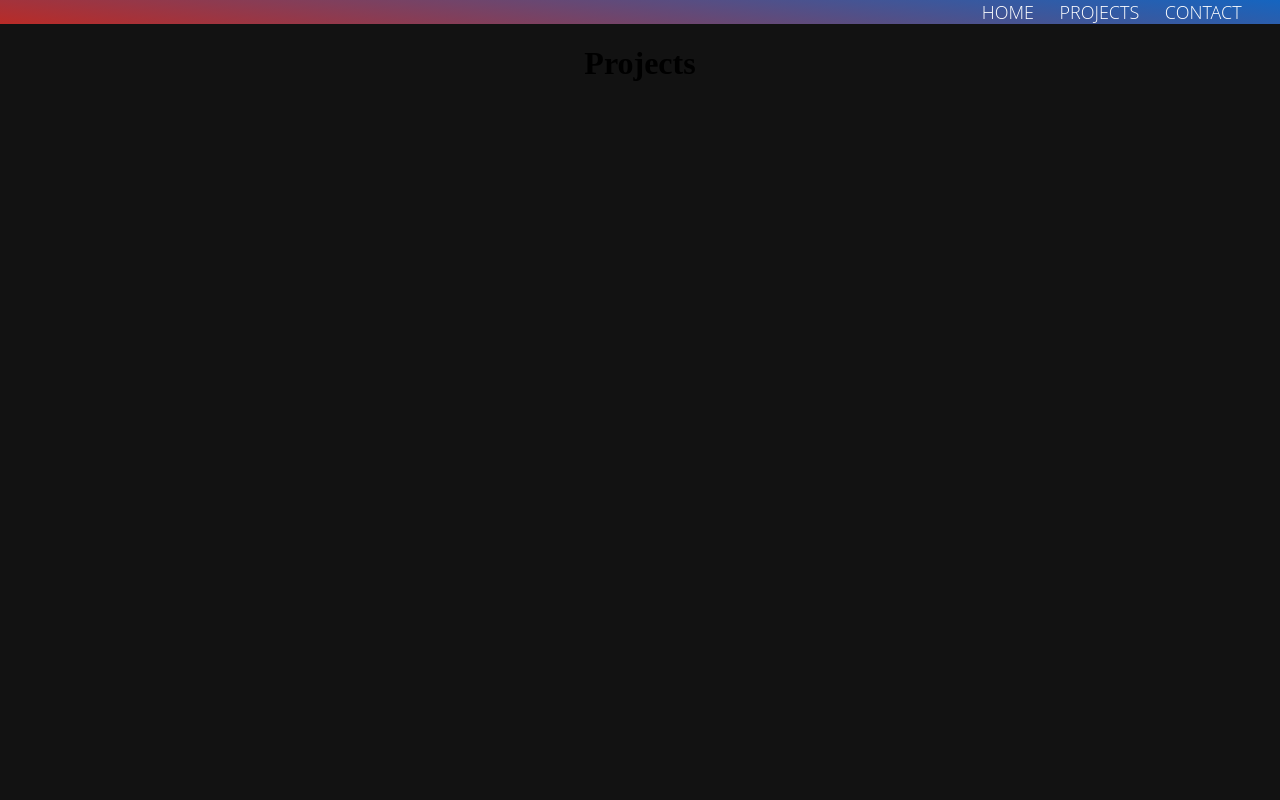
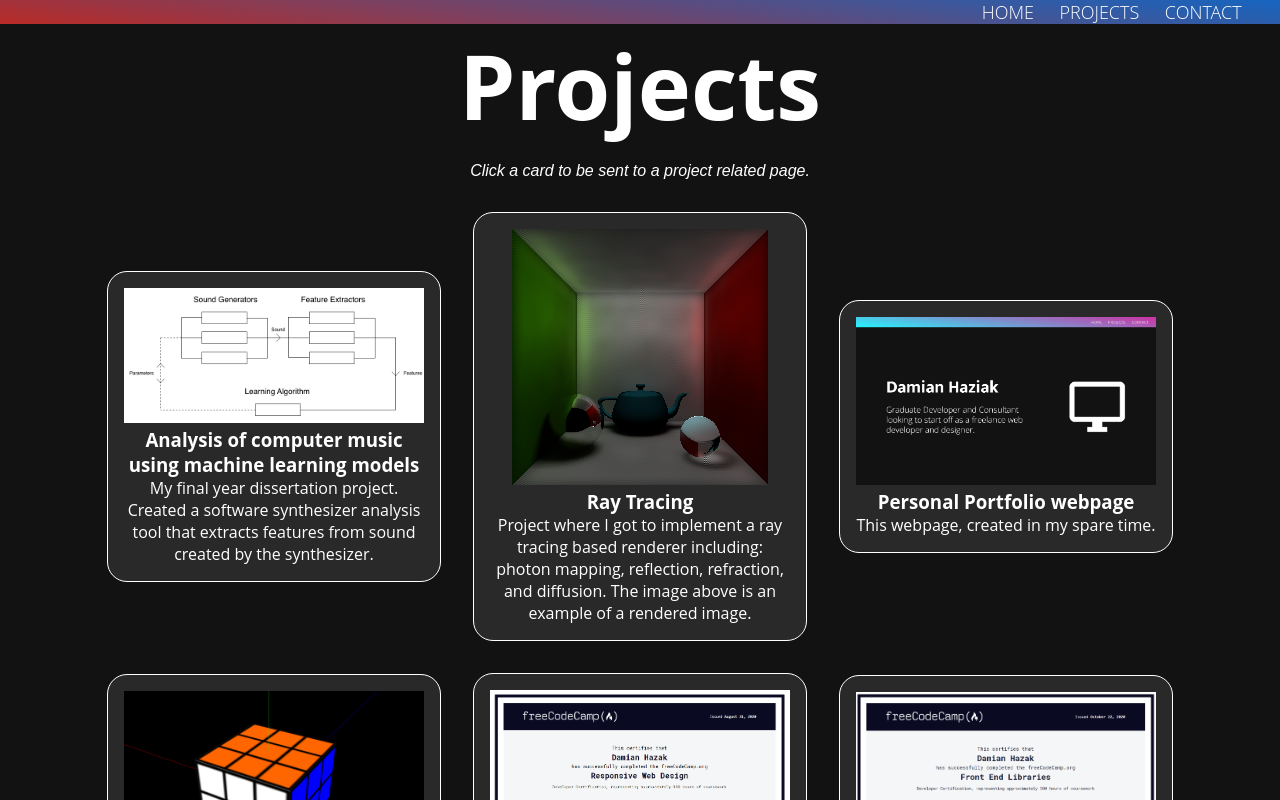
Before and after one commit to damotr0n/damianhaziak.github.io, a React (Create React App) app: page / in a window 1280 px wide. Both pictures are taken after a click on the link "PROJECTS". Shown: the top 800 px of the page. Built offline with nearby package versions, Linux system fonts and the light colour scheme.

Commit message:
transferred content to relevant pages

```diff
--- a/src/components/ContactContent.tsx
+++ b/src/components/ContactContent.tsx
@@ -1,10 +1,42 @@
 import React from 'react';
 
-// TODO: finish
+// TODO: convert to components
 function ContactContent() {
     return (
         <>
-            <h1>Contact</h1>
+            <h2 className="main-title">Contact</h2>
+            <p className="subtitle">Click on each icon to be sent to that webpage.</p>
+            <div className="card-container contact-card-container">
+
+                <a href="mailto:dmnhaziak3@gmail.com" target="_blank">
+                    <div className="card-contact">
+                        <svg enable-background="new 0 0 512 512" height="512" viewBox="0 0 512 512" width="512" xmlns="http://www.w3.org/2000/svg"><path d="m467 61h-422c-24.813 0-45 20.187-45 45v300c0 24.813 20.187 45 45 45h422c24.813 0 45-20.187 45-45v-300c0-24.813-20.187-45-45-45zm-65.19 30-145.81 108.785-145.81-108.785zm-356.81 0h15.021l187.009 139.523c2.661 1.985 5.815 2.977 8.97 2.977s6.309-.992 8.97-2.977l187.009-139.523h15.021c8.265 0 14.989 6.719 14.999 14.982l-225.999 168.796-225.999-168.796c.01-8.263 6.734-14.982 14.999-14.982zm202.024 214.518c2.662 1.988 5.819 2.982 8.976 2.982s6.314-.994 8.976-2.982l157.024-117.28v232.762h-332v-232.762zm-217.024 100.482v-262.575l30 22.407v255.168h-15c-8.271 0-15-6.729-15-15zm437 15h-15v-255.168l30-22.407v262.575c0 8.271-6.729 15-15 15z"/></svg>
+                        <h3 className="card-title">Email Me!</h3>
+                    </div>
+                </a>
+
+                <a href="https://www.linkedin.com/in/damian-haziak-9721a8148/" target="_blank">
+                    <div className="card-contact">
+                        <svg height="512pt" viewBox="0 0 512 512" width="512pt" xmlns="http://www.w3.org/2000/svg"><path d="m160.007812 423h-70v-226h70zm6.984376-298.003906c0-22.628906-18.359376-40.996094-40.976563-40.996094-22.703125 0-41.015625 18.367188-41.015625 40.996094 0 22.636718 18.3125 41.003906 41.015625 41.003906 22.617187 0 40.976563-18.367188 40.976563-41.003906zm255.007812 173.667968c0-60.667968-12.816406-105.664062-83.6875-105.664062-34.054688 0-56.914062 17.03125-66.246094 34.742188h-.066406v-30.742188h-68v226h68v-112.210938c0-29.386718 7.480469-57.855468 43.90625-57.855468 35.929688 0 37.09375 33.605468 37.09375 59.722656v110.34375h69zm90 153.335938v-392c0-33.085938-26.914062-60-60-60h-392c-33.085938 0-60 26.914062-60 60v392c0 33.085938 26.914062 60 60 60h392c33.085938 0 60-26.914062 60-60zm-60-412c11.027344 0 20 8.972656 20 20v392c0 11.027344-8.972656 20-20 20h-392c-11.027344 0-20-8.972656-20-20v-392c0-11.027344 8.972656-20 20-20zm0 0"/></svg>
+                        <h3 className="card-title">Find out my education and career history on LinkedIn!</h3>
+                    </div>
+                </a>
+
+                <a href="https://github.com/DamianHaziak/" target="_blank">
+                    <div className="card-contact">
+                        <svg enable-background="new 0 0 24 24" height="512" viewBox="0 0 24 24" width="512" xmlns="http://www.w3.org/2000/svg"><path d="m12 .5c-6.63 0-12 5.28-12 11.792 0 5.211 3.438 9.63 8.205 11.188.6.111.82-.254.82-.567 0-.28-.01-1.022-.015-2.005-3.338.711-4.042-1.582-4.042-1.582-.546-1.361-1.335-1.725-1.335-1.725-1.087-.731.084-.716.084-.716 1.205.082 1.838 1.215 1.838 1.215 1.07 1.803 2.809 1.282 3.495.981.108-.763.417-1.282.76-1.577-2.665-.295-5.466-1.309-5.466-5.827 0-1.287.465-2.339 1.235-3.164-.135-.298-.54-1.497.105-3.121 0 0 1.005-.316 3.3 1.209.96-.262 1.98-.392 3-.398 1.02.006 2.04.136 3 .398 2.28-1.525 3.285-1.209 3.285-1.209.645 1.624.24 2.823.12 3.121.765.825 1.23 1.877 1.23 3.164 0 4.53-2.805 5.527-5.475 5.817.42.354.81 1.077.81 2.182 0 1.578-.015 2.846-.015 3.229 0 .309.21.678.825.56 4.801-1.548 8.236-5.97 8.236-11.173 0-6.512-5.373-11.792-12-11.792z"/></svg>
+                        <h3 className="card-title">Look through my projects on GitHub!</h3>
+                    </div>
+                </a>
+
+                <a href="https://codepen.io/DamianHaziak" target="_blank">
+                    <div className="card-contact">
+                        <svg enable-background="new 0 0 24 24" height="512" viewBox="0 0 24 24" width="512" xmlns="http://www.w3.org/2000/svg"><path d="m.455 16.512 10.969 7.314c.374.23.774.233 1.152 0l10.969-7.314c.281-.187.455-.522.455-.857v-7.312c0-.335-.174-.67-.455-.857l-10.969-7.313c-.374-.23-.774-.232-1.152 0l-10.969 7.313c-.281.187-.455.522-.455.857v7.312c0 .335.174.67.455.857zm10.514 4.528-8.076-5.384 3.603-2.411 4.473 2.987zm2.062 0v-4.808l4.473-2.987 3.603 2.411zm8.907-7.314-2.585-1.727 2.585-1.728zm-8.907-10.767 8.076 5.384-3.603 2.411-4.473-2.987zm-1.031 6.602 3.643 2.438-3.643 2.438-3.643-2.438zm-1.031-6.602v4.808l-4.473 2.987-3.603-2.411zm-8.906 7.314v-.001l2.585 1.728-2.585 1.728z"/></svg>
+                        <h3 className="card-title">Browse through short snippets of my code on Codepen!</h3>
+                    </div>
+                </a>
+
+            </div>
         </>
     );
 }
--- a/src/components/ProjectsContent.tsx
+++ b/src/components/ProjectsContent.tsx
@@ -4,7 +4,76 @@ import React from 'react';
 function ProjectsContent() {
     return (
         <>
-            <h1>Projects</h1>
+            <h2 className="main-title">Projects</h2>
+            <p className="subtitle">Click a card to be sent to a project related page.</p>
+            <div className="card-container">
+
+                <a href="https://github.com/DamianHaziak/Analysis-of-computer-music" target="_blank">
+                    <div className="card">
+                        <img className="card-img" src="images/des-general_structure.png" alt="Analysis of Comp Mus" />
+                        <h3 className="card-title"> Analysis of computer music using machine learning models </h3>
+                        <p className="card-description">My final year dissertation project. Created a software synthesizer analysis tool that extracts features from sound created by the synthesizer.</p>
+                    </div>
+                </a>
+
+                <a href="https://github.com/DamianHaziak/ray-tracing" target="_blank">
+                    <div className="card">
+                        <img className="card-img"  src="images/IMGPM.png" alt="Ray Tracing Example" />
+                        <h3 className="card-title"> Ray Tracing </h3>
+                        <p className="card-description">Project where I got to implement a ray tracing based renderer including: photon mapping, reflection, refraction, and diffusion. The image above is an example of a rendered image.</p>
+                    </div>
+                </a>
+
+                <a href="https://github.com/DamianHaziak/damianhaziak.github.io" target="_blank">
+                    <div className="card">
+                        <img className="card-img" src="images/personal-portfolio.png" alt="personal portfolio" />
+                        <h3 className="card-title">Personal Portfolio webpage</h3>
+                        <p className="card-description">
+                            This webpage, created in my spare time.
+                        </p>
+                    </div>
+                </a>
+
+                <a href="https://github.com/DamianHaziak/WebGLObjectSandbox" target="_blank">
+                    <div className="card">
+                        <img className="card-img" src="images/WebGL.png" alt="WebGL render of a Rubik's cube" />
+                        <h3 className="card-title">WebGL Object Sandbox</h3>
+                        <p className="card-description">
+                            A university coursework project that uses <code>three.js</code> to render and view some objects.
+                        </p>
+                    </div>
+                </a>
+
+                <a href="https://codepen.io/collection/AyGOzb" target="_blank">
+                    <div className="card">
+                        <img className="card-img" src="images/fcc-reswebdes.png" alt="responsive web design project collection" />
+                        <h3 className="card-title">Responsive Web Design Certification</h3>
+                        <p className="card-description">
+                            A series of small projects created to obtain the Responsive Web Design Certification from FreeCodeCamp.
+                        </p>
+                    </div>
+                </a>
+
+                <a href="https://codepen.io/collection/Dommge" target="_blank">
+                    <div className="card">
+                        <img className="card-img" src="images/fcc-frontenddev.png" alt="WebGL render of a Rubik's cube" />
+                        <h3 className="card-title">Front End Libraries Certification</h3>
+                        <p className="card-description">
+                            A series of small projects, created using React, to obtain the Front End Development Certification from FreeCodeCamp.
+                        </p>
+                    </div>
+                </a>
+
+                <a href="https://github.com/DamianHaziak/Covid19-UK-Dashboard" target="_blank">
+                    <div className="card">
+                        <img className="card-img" src="images/UKCOV19.png" alt="WebGL render of a Rubik's cube" />
+                        <h3 className="card-title">UK COVID-19 current cases as percentage of cases</h3>
+                        <p className="card-description">
+                            Small curiosity project to visualize the percentage of COVID-19 cases in the UK as a percentage of all the tests done.
+                        </p>
+                    </div>
+                </a>
+            </div>
         </>
     );
 }
```
